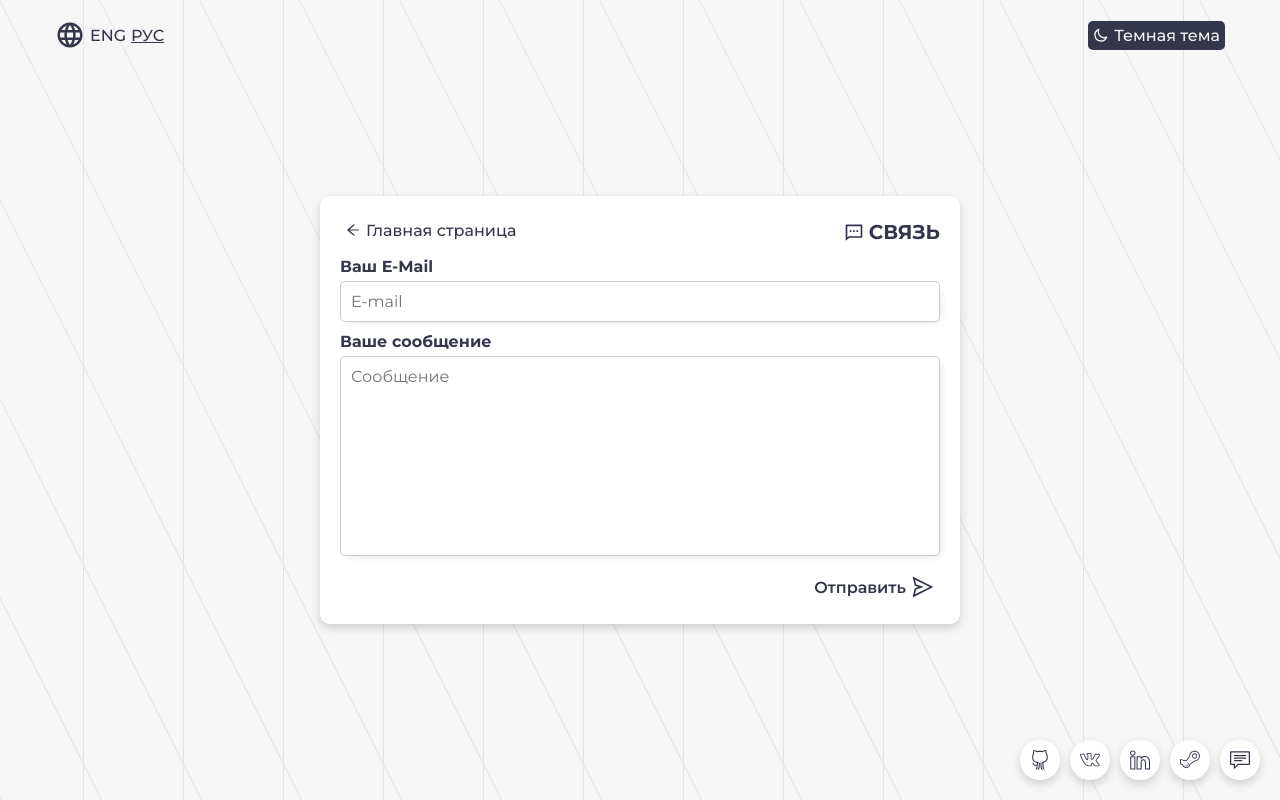
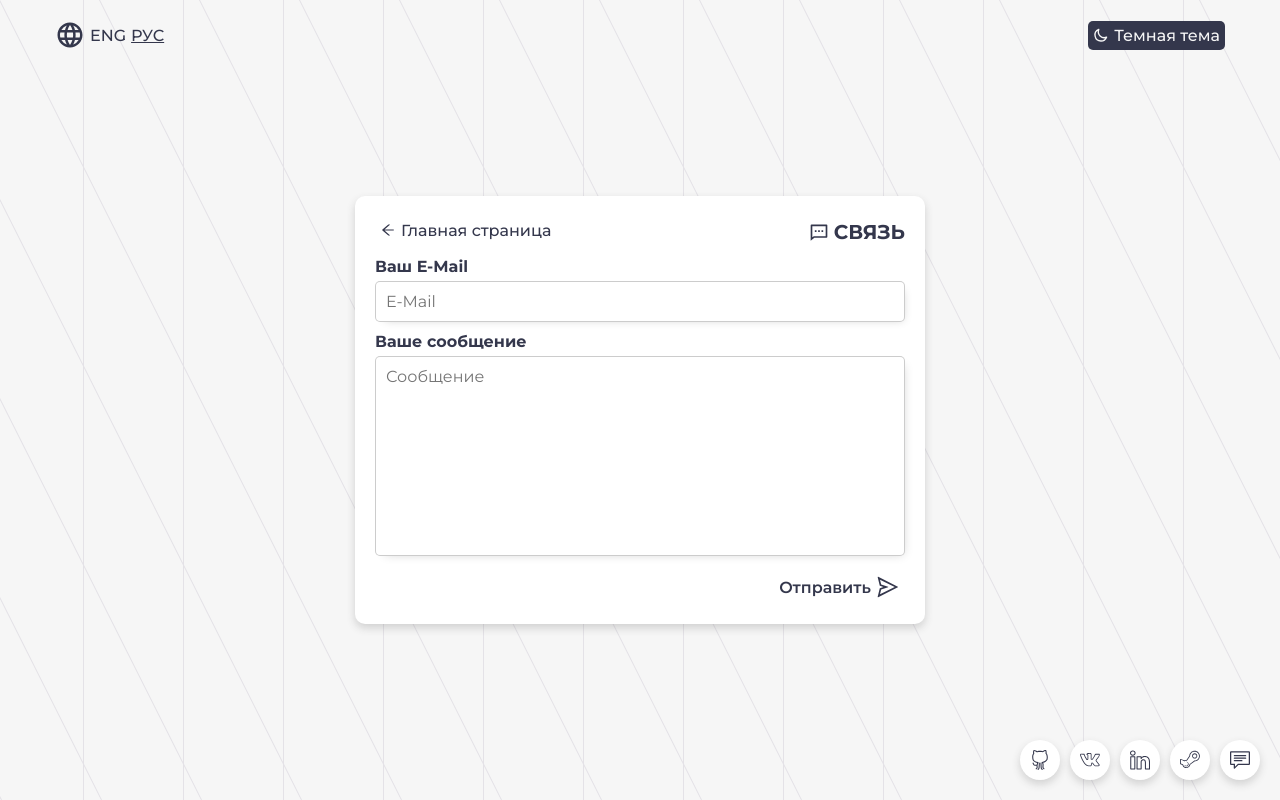
Before and after one commit to stepblazev/sbv-website, a React (Vite) app: page /feedback in a window 1280 px wide. Built offline with nearby package versions, Linux system fonts and the light colour scheme.

Commit message:
feedback-form

```diff
--- a/src/assets/locales/english.json
+++ b/src/assets/locales/english.json
@@ -31,7 +31,12 @@
 			}
 		},
 		"feedback": {
-			"title": "Feedback"
+			"title": "Feedback",
+			"email": "Your E-Mail",
+			"email_placeholder": "E-Mail",
+			"message": "Your message",
+			"message_placeholder": "Message",
+			"send": "Send"
 		},
 		"projects": {
 			"title": "Projects",
--- a/src/assets/locales/russian.json
+++ b/src/assets/locales/russian.json
@@ -31,7 +31,12 @@
 			}
 		},
 		"feedback": {
-			"title": "Связь"
+			"title": "Связь",
+			"email": "Ваш E-Mail",
+			"email_placeholder": "E-Mail",
+			"message": "Ваше сообщение",
+			"message_placeholder": "Сообщение",
+			"send": "Отправить"
 		},
 		"projects": {
 			"title": "Проекты",
--- a/src/components/fixed-links/fixed-links.module.scss
+++ b/src/components/fixed-links/fixed-links.module.scss
@@ -7,7 +7,7 @@
 	display: flex;
 	gap: 10px;
 
-	@media (max-width: 900px) {
+	@media (max-width: 600px) {
 		margin: 20px auto;
 		gap: 15px;
 		position: static;
--- a/src/components/page-container/page-container.module.scss
+++ b/src/components/page-container/page-container.module.scss
@@ -12,11 +12,18 @@
 	-moz-box-shadow: 0px 4px 8px 0px rgba(60, 60, 60, 0.2);
 	box-shadow: 0px 4px 8px 0px rgba(60, 60, 60, 0.2);
 
+	a {
+		color: $light;
+		fill: $light;
+		text-decoration: none;
+	}
+
 	@media (max-width: 600px) {
 		border-radius: 0;
-		width: calc(100% + $container_padding * 2);
+		width: 100vw;
 		margin-left: -$container_padding;
 		margin-right: -$container_padding;
+		margin-bottom: 0;
 	}
 }
 
@@ -26,4 +33,9 @@
 	color: $dark;
 	fill: $dark;
 	border-color: $dark;
+
+	a {
+		color: $dark;
+		fill: $dark;
+	}
 }
--- a/src/pages/feedback/feedback-form/FeedbackForm.jsx
+++ b/src/pages/feedback/feedback-form/FeedbackForm.jsx
@@ -1,25 +1,36 @@
 import { AiOutlineSend } from 'react-icons/ai';
+import { useTranslation } from 'react-i18next';
+import { useContext } from 'react';
+import { themeContext } from '../../../other/themeContext';
 import classes from './feedback-form.module.scss';
 
 export default function FeedbackForm() {
-	const onSubmit = (e) => {
-		e.preventDefault();
-	};
+	const { t } = useTranslation();
+	const { isDark } = useContext(themeContext);
 
 	// USING "formspree" service
 	return (
 		<form action='https://formspree.io/f/meqbjgjn' method='POST' className={classes.form}>
-			<label className={classes.form__email}>
-				<h2>Ваш E-Mail</h2>
-				<input required type='email' name='email' placeholder='E-mail' />
+			<label className={!isDark ? classes.form__email : classes.form__email_dark}>
+				<h2>{t('pages.feedback.email')}</h2>
+				<input
+					required
+					type='email'
+					name='email'
+					placeholder={t('pages.feedback.email_placeholder')}
+				/>
 			</label>
-			<label className={classes.form__message}>
-				<h2>Ваше сообщение</h2>
-				<textarea required name='message' placeholder='Сообщение' />
+			<label className={!isDark ? classes.form__message : classes.form__message_dark}>
+				<h2>{t('pages.feedback.message')}</h2>
+				<textarea
+					required
+					name='message'
+					placeholder={t('pages.feedback.message_placeholder')}
+				/>
 			</label>
 			<div className={classes.form__controls}>
 				<button type='submit'>
-					<span>Отправить</span>
+					<span>{t('pages.feedback.send')}</span>
 					<AiOutlineSend />
 				</button>
 			</div>
--- a/src/pages/feedback/feedback-form/feedback-form.module.scss
+++ b/src/pages/feedback/feedback-form/feedback-form.module.scss
@@ -1,10 +1,11 @@
 @import '../../../styles/variables';
 
-%field {
+%field_light {
 	padding: 10px;
 	border: 1px solid rgba(0, 0, 0, 0.2);
 	border-radius: 5px;
 	transition: all 0.2s ease;
+	color: $dark;
 	-webkit-box-shadow: 4px 4px 10px -6px rgba(0, 0, 0, 0.2);
 	-moz-box-shadow: 4px 4px 10px -6px rgba(0, 0, 0, 0.2);
 	box-shadow: 4px 4px 10px -6px rgba(0, 0, 0, 0.2);
@@ -17,8 +18,23 @@
 	}
 }
 
+%field_dark {
+	@extend %field_light;
+	padding: 10px;
+	border: 1px solid rgba(0, 0, 0, 0.2);
+	color: $light;
+	border-radius: 5px;
+	background-color: rgba(0, 0, 0, 0.2);
+	box-shadow: unset;
+	transition: all 0.2s ease;
+
+	&:focus {
+		border-color: $light;
+		box-shadow: unset;
+	}
+}
+
 .form {
-	width: 600px;
 	h2 {
 		margin-bottom: 5px;
 	}
@@ -27,9 +43,21 @@
 		display: block;
 		margin-top: 10px;
 		input {
-			@extend %field;
+			@extend %field_light;
 			width: 100%;
 
+			&:focus {
+				outline: none;
+			}
+		}
+	}
+
+	&__email_dark {
+		display: block;
+		margin-top: 10px;
+		input {
+			@extend %field_dark;
+			width: 100%;
 			&:focus {
 				outline: none;
 			}
@@ -40,7 +68,22 @@
 		display: block;
 		margin-top: 10px;
 		textarea {
-			@extend %field;
+			@extend %field_light;
+			width: 100% !important;
+			height: 200px !important;
+			resize: none;
+
+			&:focus {
+				outline: none;
+			}
+		}
+	}
+
+	&__message_dark {
+		display: block;
+		margin-top: 10px;
+		textarea {
+			@extend %field_dark;
 			width: 100% !important;
 			height: 200px !important;
 			resize: none;
--- a/src/pages/feedback/feedback.module.scss
+++ b/src/pages/feedback/feedback.module.scss
@@ -1,3 +1,6 @@
 .feedback {
-	width: 600px;
+	width: 530px;
+	@media (max-width: 600px) {
+		width: auto !important;
+	}
 }
--- a/src/pages/projects/Projects.jsx
+++ b/src/pages/projects/Projects.jsx
@@ -19,7 +19,8 @@ export default function Projects() {
 			<PageContainer>
 				<div className={classes.projects}>
 					<PageHeader title={t('pages.projects.title')} SVG={AiOutlineFolderOpen} />
-					<Tabs
+					<ProjectList projects={projectsJSON} />
+					{/* <Tabs
 						data={[
 							{
 								title: t('pages.projects.client'),
@@ -30,7 +31,7 @@ export default function Projects() {
 								element: <ProjectList projects={serverProjects} />,
 							},
 						]}
-					/>
+					/> */}
 				</div>
 			</PageContainer>
 		</FadeIn>
--- a/src/pages/projects/project-item/project-item.module.scss
+++ b/src/pages/projects/project-item/project-item.module.scss
@@ -23,7 +23,6 @@
 	&Links {
 		display: flex;
 		justify-content: space-between;
-
 		a {
 			padding: 5px;
 			display: flex;
@@ -61,16 +60,4 @@
 		column-gap: 20px;
 		row-gap: 10px;
 	}
-
-	&ShowBtn {
-		gap: 5px;
-		background: transparent;
-		color: inherit;
-		font-weight: 500;
-		text-transform: uppercase;
-		text-align: right;
-		font-size: 14px;
-		font-weight: 700;
-		margin-bottom: -8px;
-	}
 }
--- a/src/pages/projects/project-list/project-list.module.scss
+++ b/src/pages/projects/project-list/project-list.module.scss
@@ -1,6 +1,6 @@
 .list {
 	margin-top: 20px;
 	display: flex;
-	flex-wrap: wrap;
+	flex-direction: column;
 	gap: 20px;
 }
```
